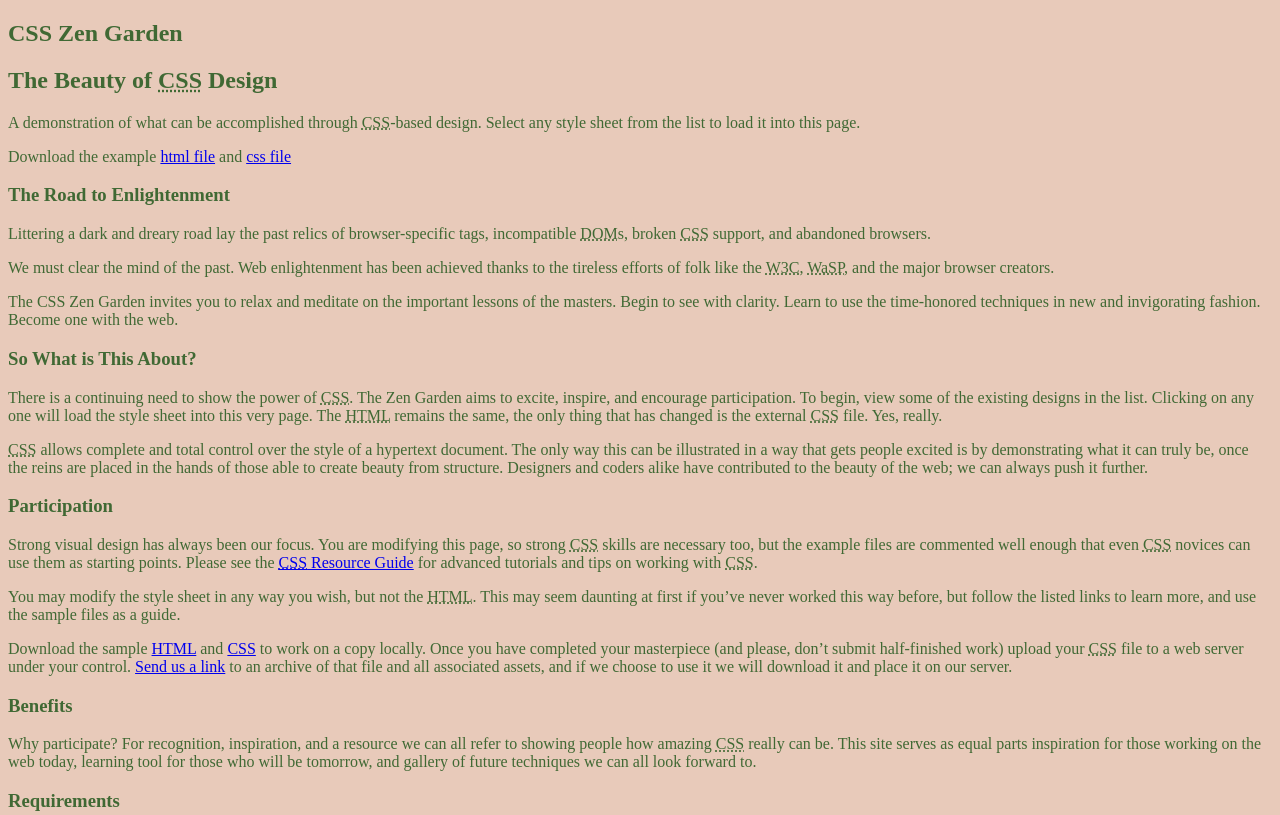
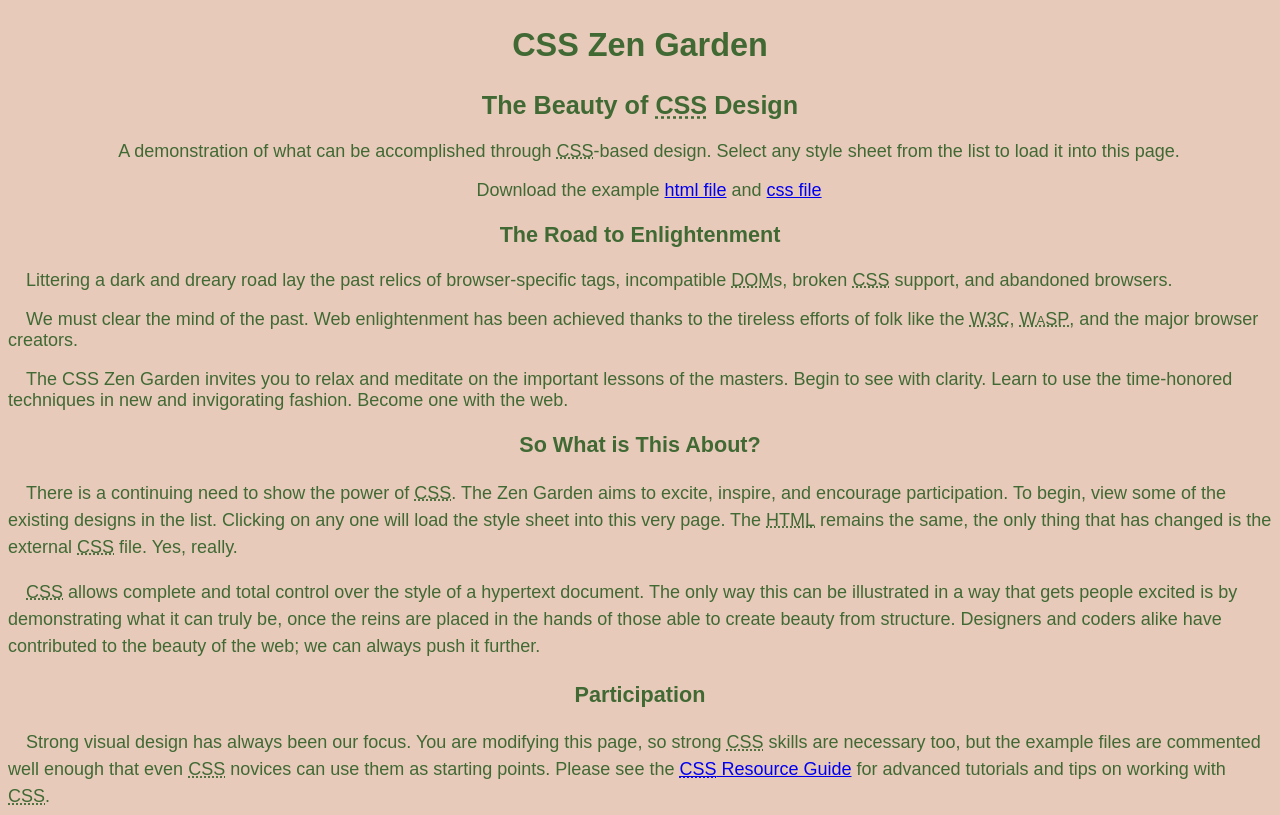
Before and after one commit to Macciel7/desenvolve-introducao-web, a plain HTML site: page CSS Zen Garden/index.html in a window 1280 px wide. Shown: the top 815 px of the page. Drawn offline with Linux system fonts and the light colour scheme.

Commit message:
Update style.css

```diff
--- a/CSS Zen Garden/style.css
+++ b/CSS Zen Garden/style.css
@@ -1,4 +1,5 @@
 /*
+Exercício 11.4.1
 .principal {color: #EB8AA4;}
 .background {color:#8BEA97;}
 .destaque {color: #EB9F8A;}
@@ -7,4 +8,27 @@
 html {
     background: #E8CABA;
     color: #406934;
+
+    font-size: 18px;
+    font-family: sans-serif;
 }
+
+p {
+    text-indent: 1em;
+}
+
+h1, h2, h3 {
+   text-align: center;
+}
+
+h1 {font-size: 1.8rem;}
+h2 {font-size: 1.4rem;}
+h3 {font-size: 1.2rem;}
+
+.summary {text-align: center;}
+.main p {line-height: 1.5;}
+abbr {font-variant: small-caps;}
+
+/*
+Exercício 12
+*/
```
